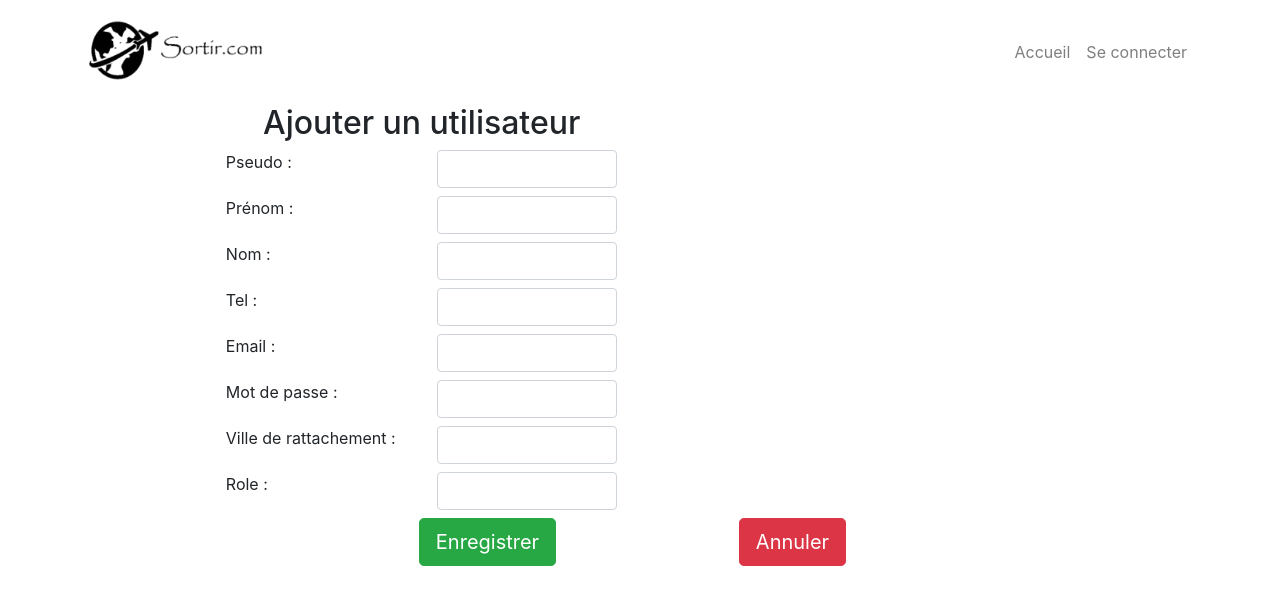
After one commit to ThomasCadeauENI/Sortir.com, a Symfony app: template templates/utilisateur/ajout_utilisateur_manuel.html.twig in a window 1280 px wide. The commit adds this page. Shown: the top 605 px of the page. Run offline with Twig, Linux system fonts and the light colour scheme; the template is opened without the code that fills it, so the values that code supplies are empty; form fields are guessed from the names that the template uses; some libraries are stand-ins or nearby versions.

Commit message:
ajoute d'utilisateur manuelle par admin

```diff
--- a/composer.json
+++ b/composer.json
@@ -41,7 +41,8 @@
         "symfony/web-link": "5.2.*",
         "symfony/yaml": "5.2.*",
         "twig/extra-bundle": "^2.12|^3.0",
-        "twig/twig": "^2.12|^3.0"
+        "twig/twig": "^2.12|^3.0",
+      "ext-json": "*"
     },
     "require-dev": {
         "phpunit/phpunit": "^9.5",
--- a/src/Entity/Utilisateur.php
+++ b/src/Entity/Utilisateur.php
@@ -182,7 +182,7 @@ class Utilisateur implements UserInterface
 
     public function setNom(string $nom): self
     {
-        $this->prenom = $nom;
+        $this->nom = $nom;
 
         return $this;
     }
--- /dev/null
+++ b/templates/utilisateur/ajout_utilisateur_manuel.html.twig
@@ -0,0 +1,63 @@
+{% extends 'base.html.twig' %}
+
+{% block title %}Hello SortieController!{% endblock %}
+
+{% block body %}
+    <div class="">
+        <div class="row">
+            <div class="col-8" style="overflow: auto">
+                <div class="text-center"><h2>Ajouter un utilisateur</h2></div>
+                <div class="col-md-6 offset-md-3 ">
+                    {{ form_start(form) }}
+                    <div class="row mb-2">
+                        <div class="col">Pseudo : </div>
+                        <div class="col">{{ form_widget(form.pseudo, {'attr': {'class': 'form-control'}}) }}</div>
+                    </div>
+                    <div class="row mb-2">
+                        <div class="col">Prénom : </div>
+                        <div class="col">{{ form_widget(form.prenom, {'attr': {'class': 'form-control'}}) }}</div>
+                    </div>
+                    <div class="row mb-2">
+                        <div class="col">Nom : </div>
+                        <div class="col">{{ form_widget(form.nom, {'attr': {'class': 'form-control'}}) }}</div>
+                    </div>
+                    <div class="row mb-2">
+                        <div class="col">Tel : </div>
+                        {% if app.user.numTel != null %}
+                            <div class="col">{{ form_widget(form.num_tel, {'attr': {'class': 'form-control'}}) }}</div>
+                        {% else %}
+                            <div class="col">{{ form_widget(form.num_tel, {'attr': {'class': 'form-control'}}) }}</div>
+                        {% endif %}
+                    </div>
+                    <div class="row mb-2">
+                        <div class="col">Email : </div>
+                        <div class="col">{{ form_widget(form.email, {'attr': {'class': 'form-control'}}) }}</div>
+                    </div>
+
+                    <div class="row mb-2">
+                        <div class="col">Mot de passe : </div>
+                        <div class="col">{{ form_widget(form.password, {'attr': {'class': 'form-control'}}) }}</div>
+                    </div>
+                    <div class="row mb-2">
+                        <div class="col">Ville de rattachement : </div>
+                        <div class="col">{{ form_widget(form.id_ville, {'attr': {'class': 'form-control'}}) }}</div>
+                    </div>
+                    <div class="row mb-2">
+                        <div class="col-6">Role : </div>
+                        <div class="col-6">{{ form_widget(form.roles, {'attr': {'class': 'form-control'}}) }}</div>
+                    </div>
+                </div>
+            </div>
+        </div>
+    </div>
+    <div class="col-md-6 offset-md-3 row">
+        <div class="col text-center"><button class="btn btn-primary btn-lg btn-success">Enregistrer</button></div>
+        <div class="col text-center"><button type="reset" class="btn btn-primary btn-lg btn-danger" onclick="window.location='{{ path('homepage') }}'">Annuler</button></div>
+    </div>
+    {{ form_end(form, {"render_rest":false}) }}
+    <script>
+        $( document ).ready(function() {
+            $("#utilisateur_id_ville").val("{{app.user.idVille.id}}");
+        });
+    </script>
+{% endblock %}
--- a/templates/utilisateur/index.html.twig
+++ b/templates/utilisateur/index.html.twig
@@ -14,8 +14,9 @@
         <a href="{{ path('test_upload') }}"><h3>Importer utilisateur(s) via csv : </h3></a>
         </div>
     <div id="dtTable" class="mt-3" style=" overflow:auto;"></div>
-
-    </div>
+    <div class="col-2">
+        <a href="{{ path('ajout_manuel_utilisateur') }}"> <button class="button btn-primary btn-lg mt-4">Créer un utilisateur </button> </a>        </div>
+</div>
 
 <script>
     $( document ).ready(function() {
--- a/templates/utilisateur/mon_profil.html.twig
+++ b/templates/utilisateur/mon_profil.html.twig
@@ -6,7 +6,7 @@
 <div class="">
     <div class="row">
         <div class="col-2">
-            <img style="border: 4px solid black; overflow: auto" src="/images/{{ user.photo }}">
+            <img style="border: 4px solid black; overflow: auto" src="/images/default_profil.png">
         </div>
         <div class="col-8" style="overflow: auto">
             <div class="text-center"><h2>Mon profil</h2></div>
@@ -58,7 +58,7 @@
     <div class="col text-center"><button class="btn btn-primary btn-lg btn-success">Enregistrer</button></div>
     <div class="col text-center"><button type="reset" class="btn btn-primary btn-lg btn-danger" onclick="window.location='{{ path('homepage') }}'">Annuler</button></div>
 </div>
-    {{ form_end(form) }}
+    {{ form_end(form, {"render_rest":false}) }}
 <script>
 
     $( document ).ready(function() {
```
Also changed, not shown: src/Controller/SortieController.php (+22 -15 lines), src/Controller/UtilisateurController.php (+29 -1 lines), src/Form/UtilisateurType.php (+10 -0 lines), templates/sortie/creer_sortie.html.twig (+18 -5 lines).
